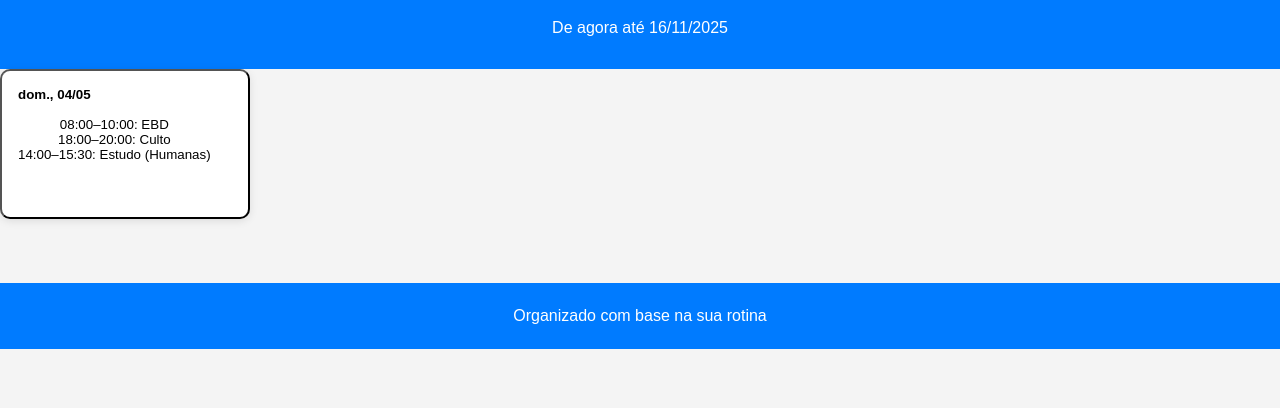
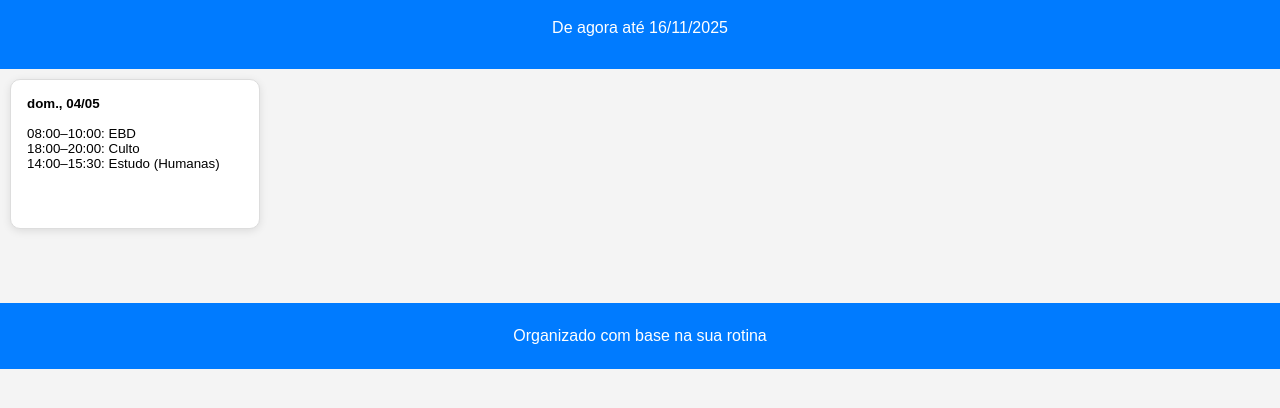
Before and after one commit to Gabriel5anttos/meu-cronograma, a plain HTML site: page index.html in a window 1280 px wide. Shown: the part 78-486 px from the top of the page. Drawn offline with Linux system fonts and the light colour scheme.

Commit message:
Update style.css

```diff
--- a/style.css
+++ b/style.css
@@ -56,6 +56,24 @@ body {
 .day-button:hover {
   background-color: #bbdefb;
 }
+.day-card {
+  width: 200px;
+  padding: 15px;
+  margin: 10px;
+  border: 1px solid #ddd;
+  border-radius: 10px;
+  background-color: #fff;
+  text-align: left;
+  cursor: pointer;
+  transition: all 0.2s ease;
+  box-shadow: 0 2px 5px rgba(0,0,0,0.1);
+}
+
+.day-card:hover {
+  background-color: #f0f8ff;
+  box-shadow: 0 2px 8px rgba(0,0,0,0.2);
+}
+
 
   .day-card {
     background: white;
```
